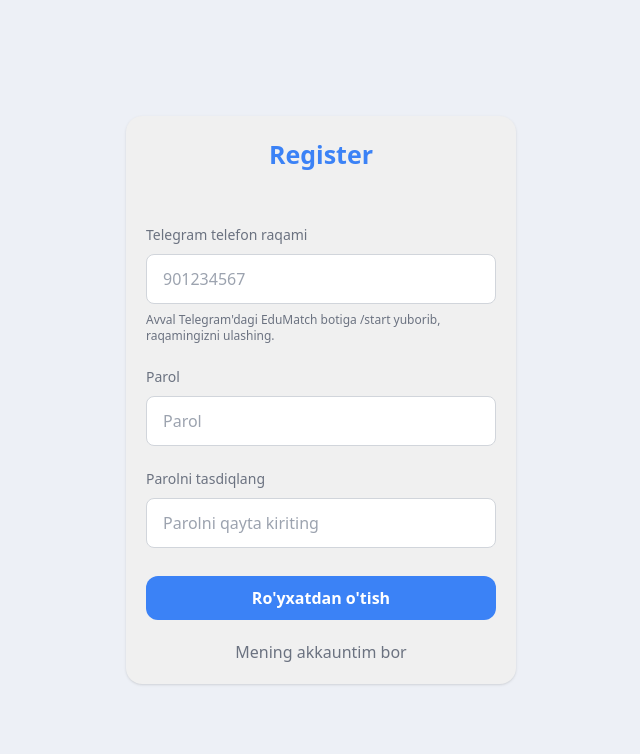
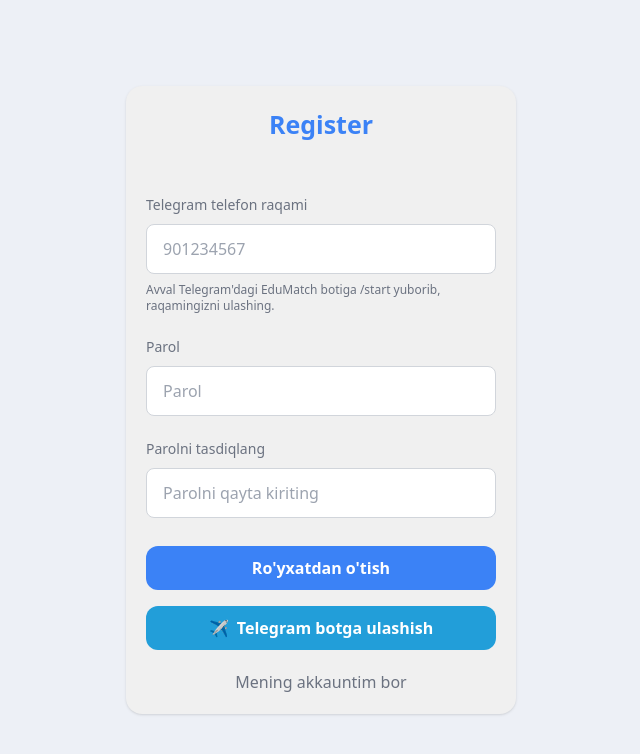
Before and after one commit to muhammadaliorifjonov78-sudo/vue, a Vue app: page /register in a window 1280 px wide. Shown: the top 754 px of the page, without its empty margins (319-959 px from the left). Built offline with nearby package versions, Linux system fonts and the light colour scheme.

Commit message:
feat: add 'Telegram botga ulashish' button on login and register pages

```diff
--- a/src/components/login.vue
+++ b/src/components/login.vue
@@ -32,6 +32,11 @@
 
       <button @click="login" :disabled="loading" class="mt-10 w-full h-11 bg-blue-500 text-white font-semibold rounded-xl disabled:opacity-50">{{ loading ? 'Tekshirilmoqda...' : 'Kirish' }}</button>
       <p v-if="message" class="mt-4 text-center text-red-500">{{ message }}</p>
+
+      <a :href="botLink" target="_blank" rel="noopener noreferrer" class="mt-4 flex h-11 w-full items-center justify-center gap-2 rounded-xl bg-[#229ED9] text-white font-semibold">
+        <span>✈️</span> Telegram botga ulashish
+      </a>
+
       <router-link class="block mt-6 text-center text-gray-500" to="/register">Yangi akkaunt yaratish</router-link>
     </div>
   </div>
@@ -47,6 +52,7 @@ const phoneNumber = ref('')
 const password = ref('')
 const message = ref('')
 const loading = ref(false)
+const botLink = 'https://t.me/EduMatchUZBot'
 
 async function login() {
   message.value = ''
--- a/src/components/register.vue
+++ b/src/components/register.vue
@@ -71,6 +71,16 @@
         {{ message }}
       </p>
 
+      <!-- Telegram bot -->
+      <a
+        :href="botLink"
+        target="_blank"
+        rel="noopener noreferrer"
+        class="mt-4 flex h-11 w-full items-center justify-center gap-2 rounded-xl bg-[#229ED9] text-white font-semibold"
+      >
+        <span>✈️</span> Telegram botga ulashish
+      </a>
+
       <!-- Login -->
       <router-link
         class="block mt-5 text-center text-gray-500"
@@ -97,6 +107,8 @@ const confirmPassword = ref("");
 
 const message = ref("");
 const loading = ref(false);
+
+const botLink = "https://t.me/EduMatchUZBot";
 
 
 async function register() {
```
